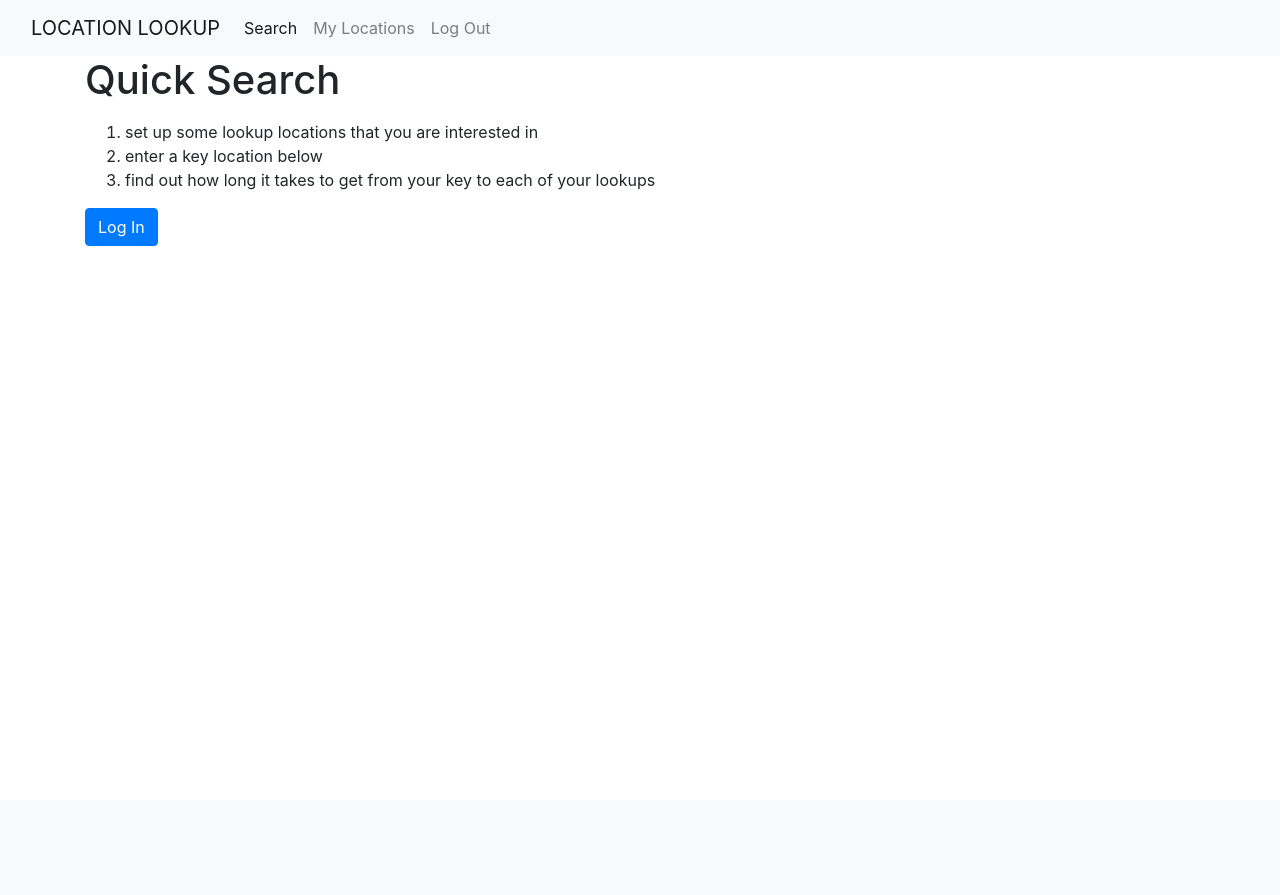
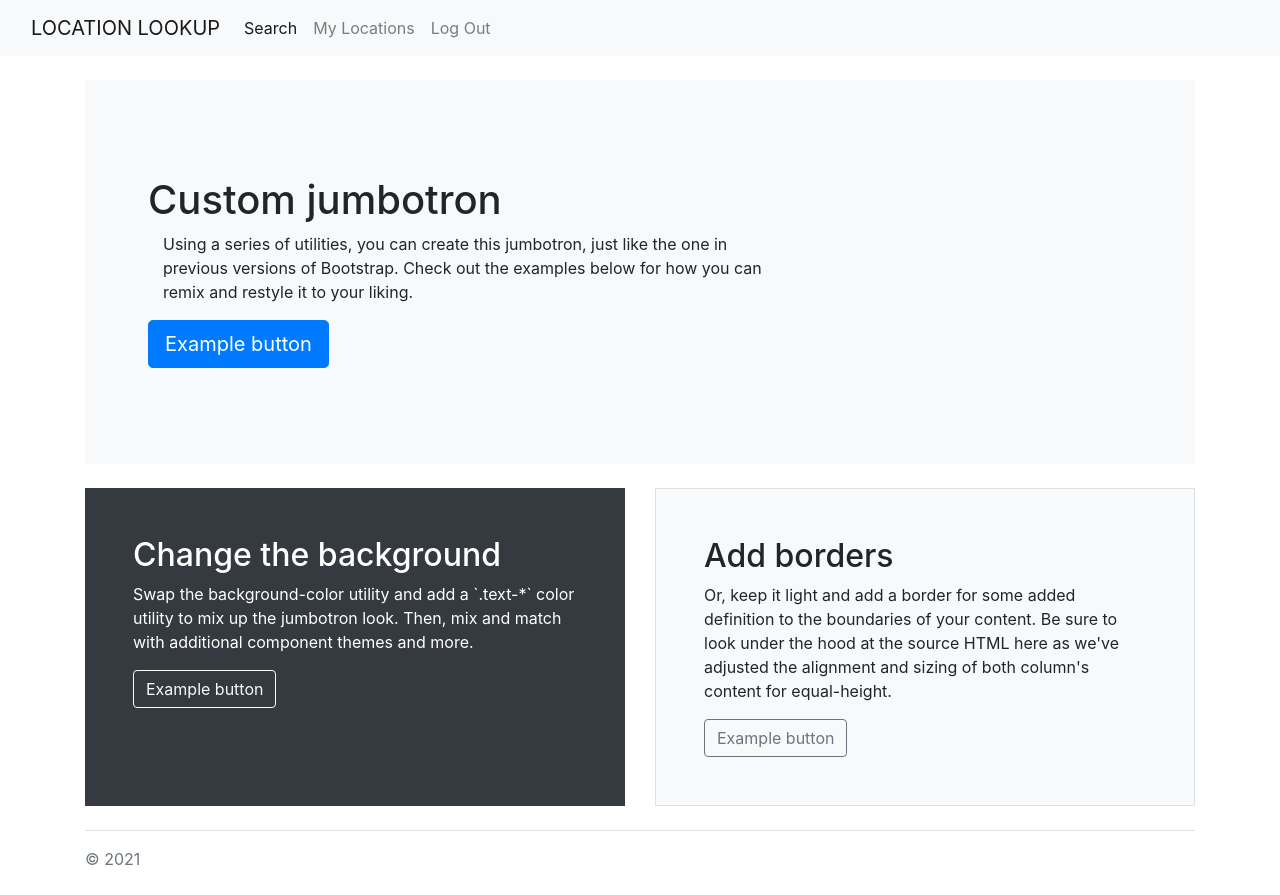
Before and after one commit to AidaP1/location__checker, a Flask app: page / in a window 1280 px wide. Before the commit the page ends 246 px from the top, so only its background shows below. Run offline with Flask 2, Linux system fonts and the light colour scheme.

Commit message:
added jumbotron

```diff
--- a/app/index.py
+++ b/app/index.py
@@ -74,6 +74,7 @@ def locations():
 
 
 @bp.route('/delete', methods=['GET', 'POST'])
+# delete a saved address
 @login_required
 def delete_location():
     if request.method == "POST":
--- a/app/templates/index.html
+++ b/app/templates/index.html
@@ -3,18 +3,38 @@
 {% block title %}
     Location Lookup
 {% endblock %}
+Location Lookup helps you find your way from the places you care about, to the place you call home
 
 {% block main %}
-<div class="container">
-    <h1>Quick Search</h1>
-    <p>
-        <ol>
-            <li>set up some lookup locations that you are interested in</li>
-            <li>enter a key location below</li>
-            <li>find out how long it takes to get from your key to each of your lookups</li>
-        </ol>
-    </p>
-    <a href="admin/login" class="btn btn-primary">Log In</a>
-</div>
+<div class="container py-4">
 
+    <div class="p-5 mb-4 bg-light rounded-3">
+      <div class="container-fluid py-5">
+        <h1 class="display-5 fw-bold">Custom jumbotron</h1>
+        <p class="col-md-8 fs-4">Using a series of utilities, you can create this jumbotron, just like the one in previous versions of Bootstrap. Check out the examples below for how you can remix and restyle it to your liking.</p>
+        <button class="btn btn-primary btn-lg" type="button">Example button</button>
+      </div>
+    </div>
+
+    <div class="row align-items-md-stretch">
+      <div class="col-md-6">
+        <div class="h-100 p-5 text-white bg-dark rounded-3">
+          <h2>Change the background</h2>
+          <p>Swap the background-color utility and add a `.text-*` color utility to mix up the jumbotron look. Then, mix and match with additional component themes and more.</p>
+          <button class="btn btn-outline-light" type="button">Example button</button>
+        </div>
+      </div>
+      <div class="col-md-6">
+        <div class="h-100 p-5 bg-light border rounded-3">
+          <h2>Add borders</h2>
+          <p>Or, keep it light and add a border for some added definition to the boundaries of your content. Be sure to look under the hood at the source HTML here as we've adjusted the alignment and sizing of both column's content for equal-height.</p>
+          <button class="btn btn-outline-secondary" type="button">Example button</button>
+        </div>
+      </div>
+    </div>
+
+    <footer class="pt-3 mt-4 text-muted border-top">
+      © 2021
+    </footer>
+  </div>
 {% endblock %}
```
